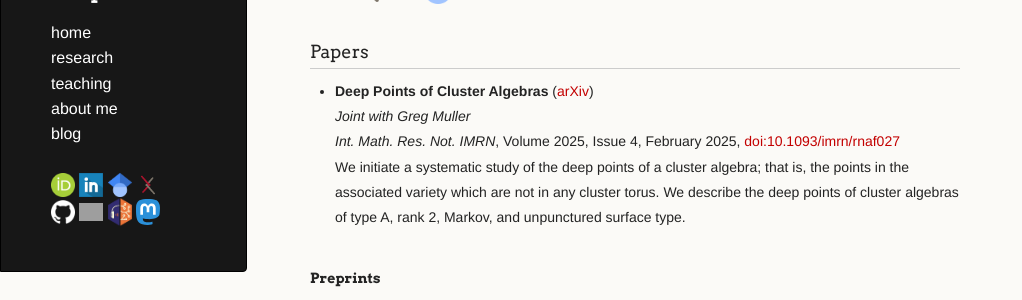
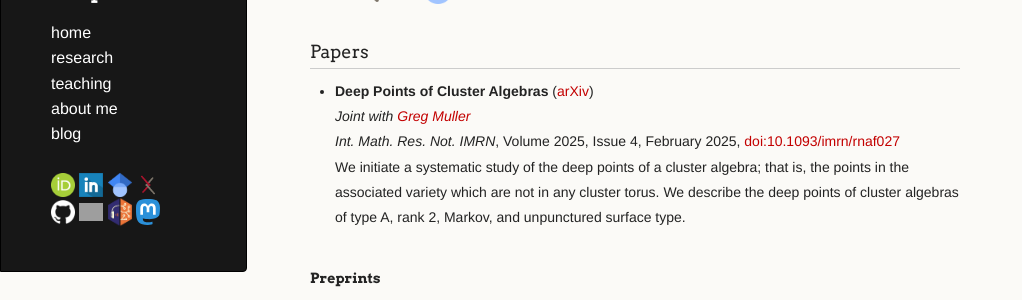
Before and after one commit to jebeyer/jebeyer.github.io, a Jekyll site: the page built from research.md, in a window 1280 px wide and 900 px high. Shown: the part 306-606 px from the top of the window, without its empty margins (0-1022 px from the left). Built offline with Jekyll 4.4.1, drawn with Linux system fonts in a browser that asks for light colours; a script that is not in the unit is left out; our own code applies the rules of GitHub Pages for plain Markdown files; part of the change alters nothing that is shown; grey boxes are pictures that could not be loaded.

```diff
--- a/research.md
+++ b/research.md
@@ -15,7 +15,7 @@ Most of my research is centered around [cluster algebras](https://en.wikipedia.o
 ### Papers
 
 * **Deep Points of Cluster Algebras** ([arXiv](https://arxiv.org/abs/2403.15589)) <br/>
-   *Joint with Greg Muller* <br/>
+   *Joint with [Greg Muller](https://math.ou.edu/~gmuller/)* <br/>
    *Int. Math. Res. Not. IMRN*, Volume 2025, Issue 4, February 2025, [doi:10.1093/imrn/rnaf027](https://doi.org/10.1093/imrn/rnaf027) <br/>
    We initiate a systematic study of the deep points of a cluster algebra; that is, the points in the associated variety which are not in any cluster torus. We describe the deep points of cluster algebras of type A, rank 2, Markov, and unpunctured surface type.
 
```
